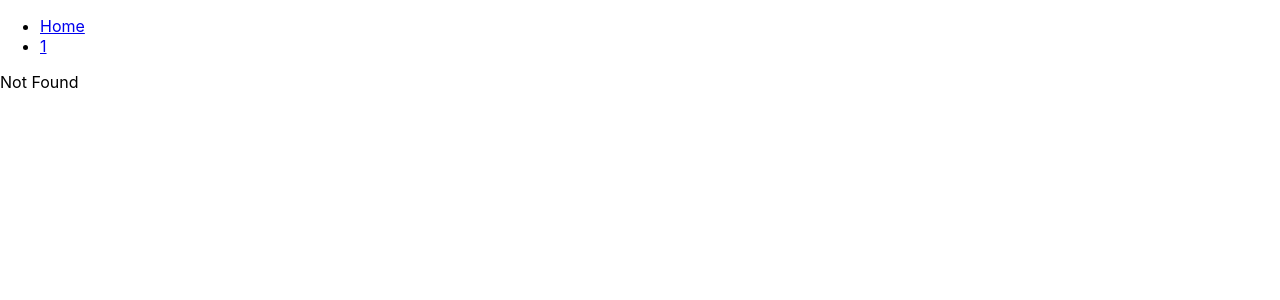
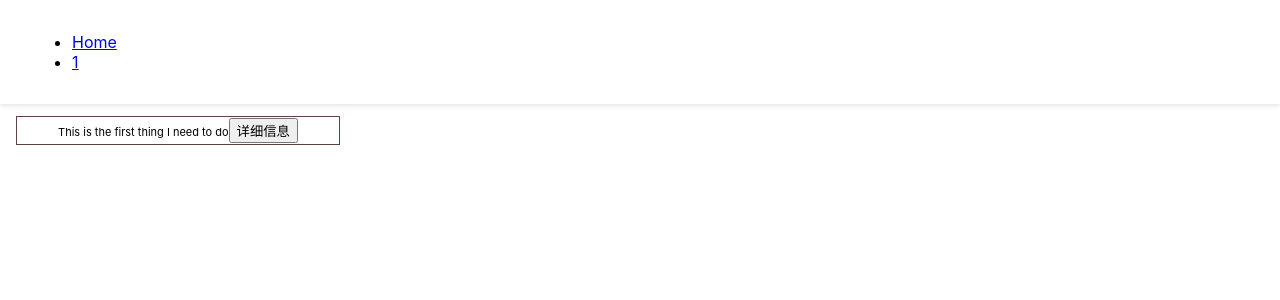
Before and after one commit to felixlinghu/day10-todo, a React (Create React App) app: page /todos/1 in a window 1280 px wide. Before the commit this address had no page. Shown: the top 300 px of the page. Built offline with nearby package versions, Linux system fonts and the light colour scheme.

Commit message:
feat: enhance Todo components with improved styling and navigation

```diff
--- a/src/App.css
+++ b/src/App.css
@@ -1,8 +1,8 @@
 .todo-item {
+    margin-bottom: 20px;
     width: 320px;
     padding: 1px;
     border: 1px solid #604444;
-    margin: 0;
     text-align: center;
     font-size: 11px;
     color: black;
@@ -59,3 +59,17 @@
     background-color: #1e8bfc;
     width:40px;
 }
+.todo-header {
+    position: fixed;
+    top: 0;
+    left: 0;
+    right: 0;
+    background-color: #fff;
+    box-shadow: 0 2px 4px rgba(0, 0, 0, 0.1);
+    z-index: 20;
+    padding: 1rem 2rem;
+}
+main{
+    margin-top: 100px;
+    padding: 1rem;
+}
--- a/src/App.js
+++ b/src/App.js
@@ -1,7 +1,7 @@
 import {useReducer} from "react";
 import "./App.css"
 import {todoReducer} from "./reducers/TodoReducer";
-import {TodoContext as TodoContext1} from "./contexts/TodoContext";
+import {TodoContext } from "./contexts/TodoContext";
 import {MultipleTodo} from "./components/MultipleTodo";
 import {createBrowserRouter, NavLink, Outlet, RouterProvider} from "react-router";
 import {ErrorPage} from "./pages/ErrorPage";
@@ -9,7 +9,7 @@ import {TodoDetailPage} from "./pages/TodoDetailPage";
 
 function DefaultLayout() {
   return <div>
-    <header>
+    <header className={"todo-header"}>
       <nav>
         <ul>
           <li><NavLink to={"/"}>Home</NavLink></li>
@@ -56,9 +56,9 @@ function App() {
   const [state, dispatch] = useReducer(todoReducer, initState);
   return (
       <div>
-        <TodoContext1 value={{state, dispatch}}>
+        <TodoContext.Provider value={{state, dispatch}}>
           <RouterProvider router={router}/>
-        </TodoContext1>
+        </TodoContext.Provider>
       </div>
   );
 }
--- a/src/components/TodoItem.js
+++ b/src/components/TodoItem.js
@@ -1,10 +1,16 @@
 import {useContext} from "react";
 
 import {TodoContext} from "../contexts/TodoContext";
+import {NavLink, Outlet, useNavigate} from "react-router";
 
 export function TodoItem(props) {
     const {state, dispatch} = useContext(TodoContext)
+    const navigate = useNavigate();
 
+    const goToDetail = () => {
+        // <NavLink to={"/todos/${props.todo.id}"}>Home</NavLink>
+        navigate(`/todos/${props.todo.id}`);
+    };
     function makeAsDone() {
         dispatch({
             type: "TOGGLE_TODO",
@@ -15,6 +21,7 @@ export function TodoItem(props) {
     return <div className={"todo-item"}>
         <span className={props.todo.done ? "todo-done" : ""} onClick={makeAsDone}>
             {props.todo.text}
+            <button onClick={goToDetail}>详细信息</button>
         </span>
     </div>;
 }
--- a/src/pages/TodoDetailPage.jsx
+++ b/src/pages/TodoDetailPage.jsx
@@ -6,7 +6,7 @@ import {TodoItem} from "../components/TodoItem";
 export function TodoDetailPage() {
   const {id} = useParams();
   const {state, dispatch} = useContext(TodoContext1)
-  const todo = state.filter((todo) => todo.id === id);
+  const todo = state.filter((todo) => todo.id === parseInt(id));
   if (todo.length === 0) {
     return <div>Not Found</div>
   }
```
